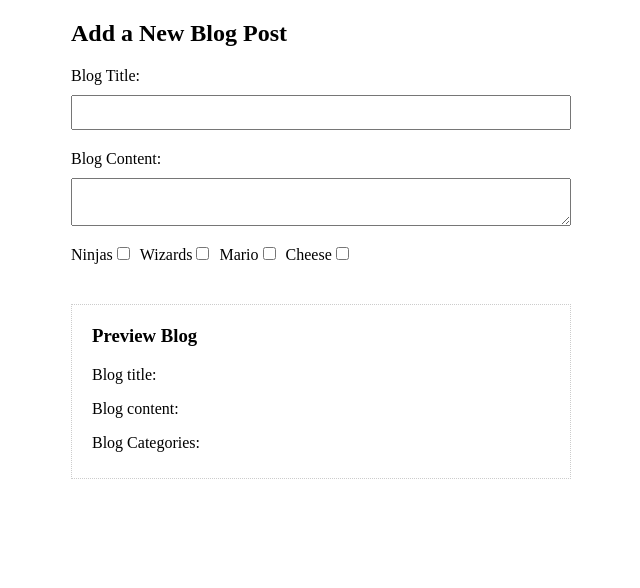
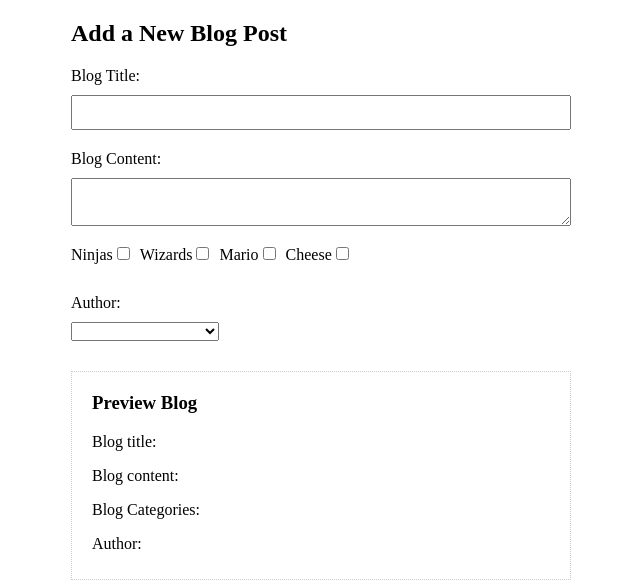
Before and after one commit to chemedev/vuejs-tutorial, a Vue app: page / in a window 1280 px wide. Shown: the top 588 px of the page, without its empty margins (319-959 px from the left). Built offline with nearby package versions, Linux system fonts and the light colour scheme.

Commit message:
select-box-binding

```diff
--- a/src/components/addBlog.vue
+++ b/src/components/addBlog.vue
@@ -16,6 +16,10 @@
         <label for>Cheese</label>
         <input type="checkbox" value="cheese" v-model="blog.categories" />
       </div>
+      <label for>Author:</label>
+      <select v-model="blog.author">
+        <option v-for="(author, index) in authors" :key="index">{{ author }}</option>
+      </select>
     </form>
     <div id="preview">
       <h3>Preview Blog</h3>
@@ -26,6 +30,7 @@
       <ul>
         <li v-for="(category, index) in blog.categories" :key="index">{{ category }}</li>
       </ul>
+      <p>Author: {{ blog.author }}</p>
     </div>
   </div>
 </template>
@@ -39,7 +44,9 @@ export default {
         title: '',
         content: '',
         categories: [],
+        author: '',
       },
+      authors: ['The Net Ninja', 'The Angular Avenger', 'The Vue Vindicator'],
     };
   },
   methods: {},
```
